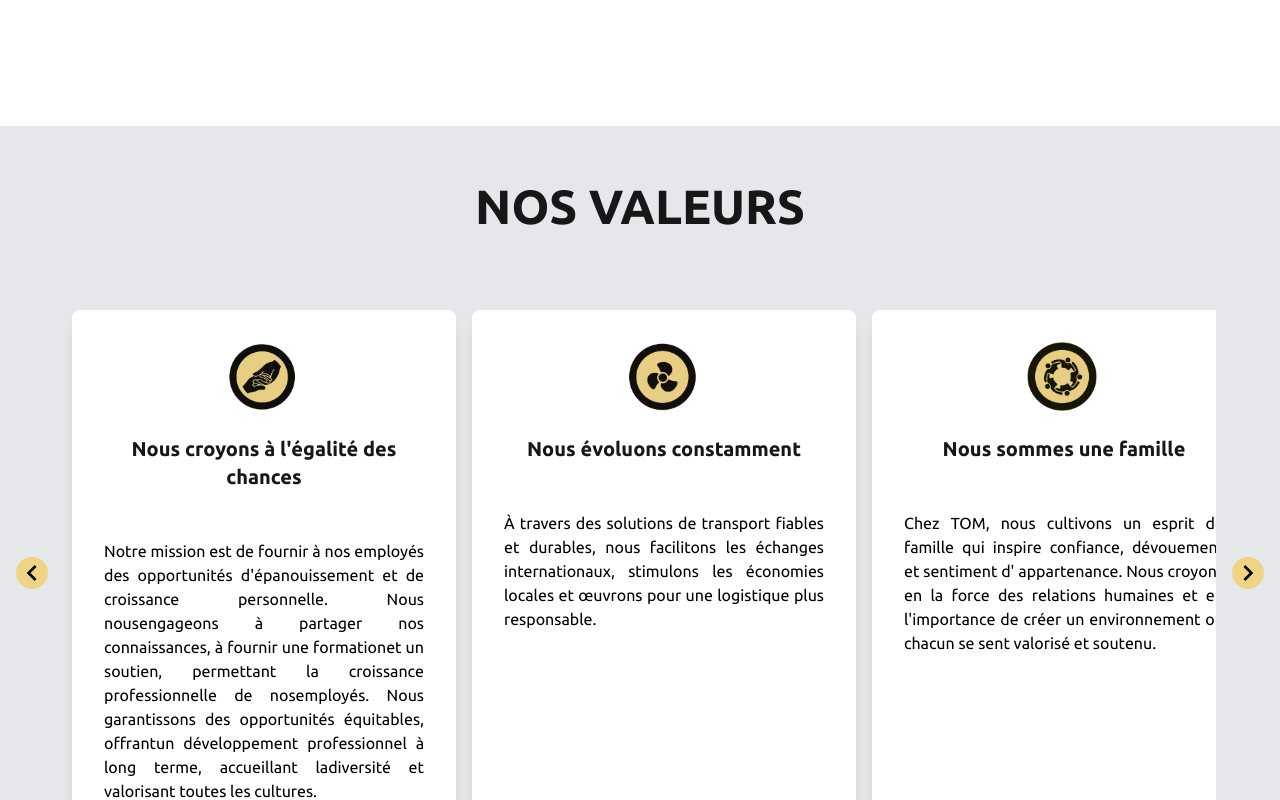
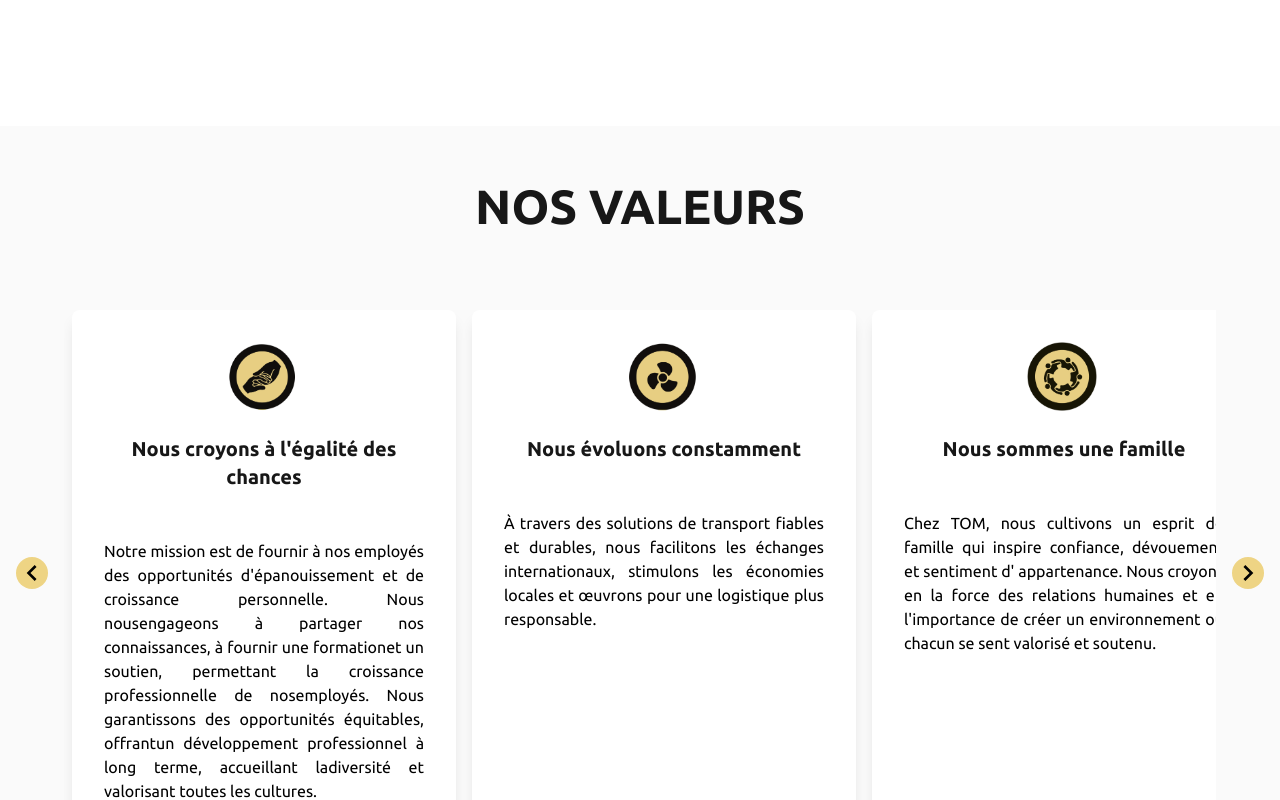
Before and after one commit to Aboulaye1263/app, a Next.js app: page /about in a window 1280 px wide. Shown: the part 4960-5760 px from the top of the page. Built offline with nearby package versions, Linux system fonts and the light colour scheme.

Commit message:
mise à jour des valeurs

```diff
--- a/app/about/page.tsx
+++ b/app/about/page.tsx
@@ -599,7 +599,7 @@ export default function About() {
           </div>
         </div> */}
 
-        <div   data-aos="zoom-in" className="bg-gray-200 relative w-full h-[90vh] px-4 md:px-32 lg:px-4 text-center ">
+        <div   data-aos="zoom-in" className="bg-[#FAFAFA] relative w-full h-[90vh] px-4 md:px-32 lg:px-4 text-center ">
           <div>
             <h2 className="text-5xl text-[var(--foreground)] font-bold mb-20 md:mb-20 mt-14">
               NOS VALEURS
```
